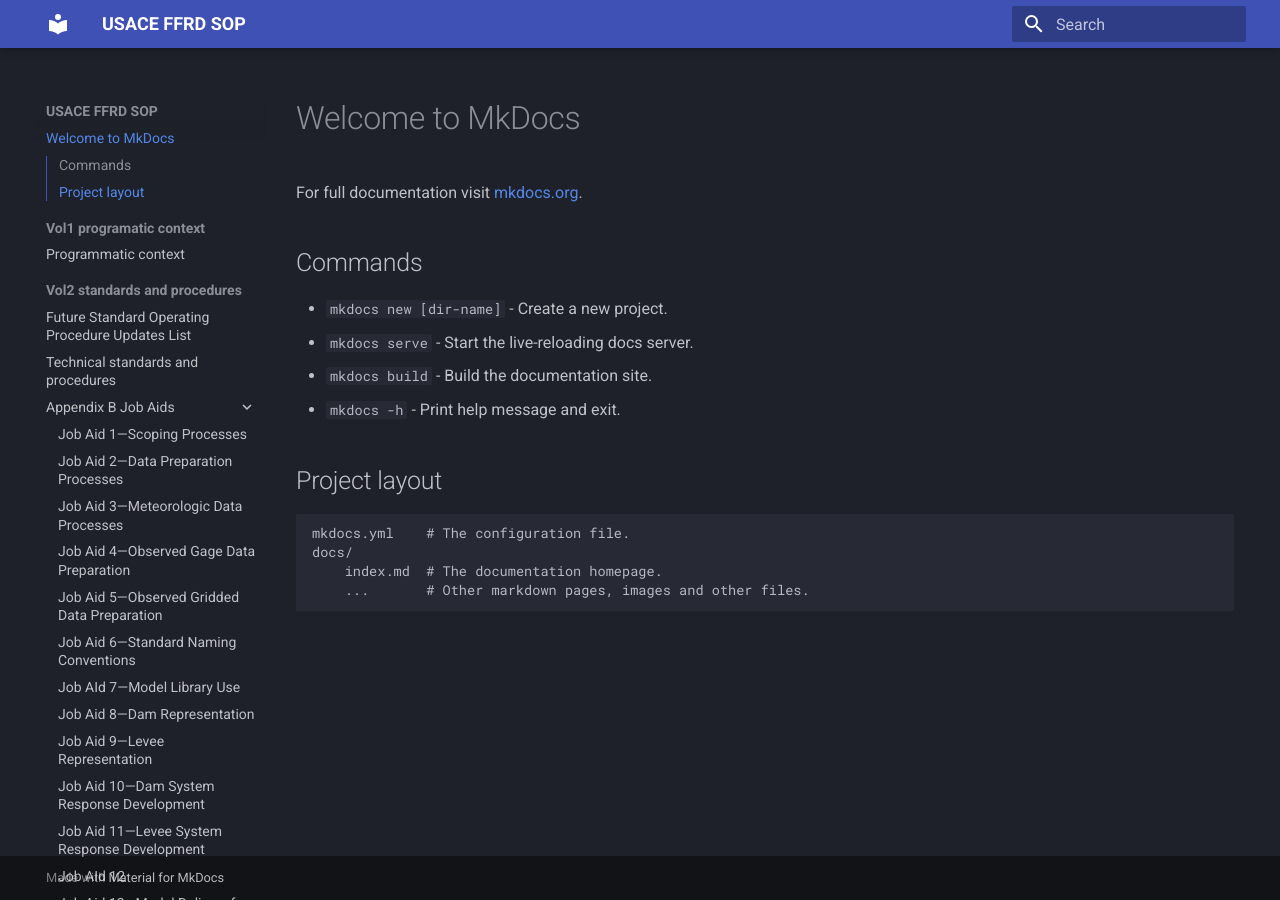
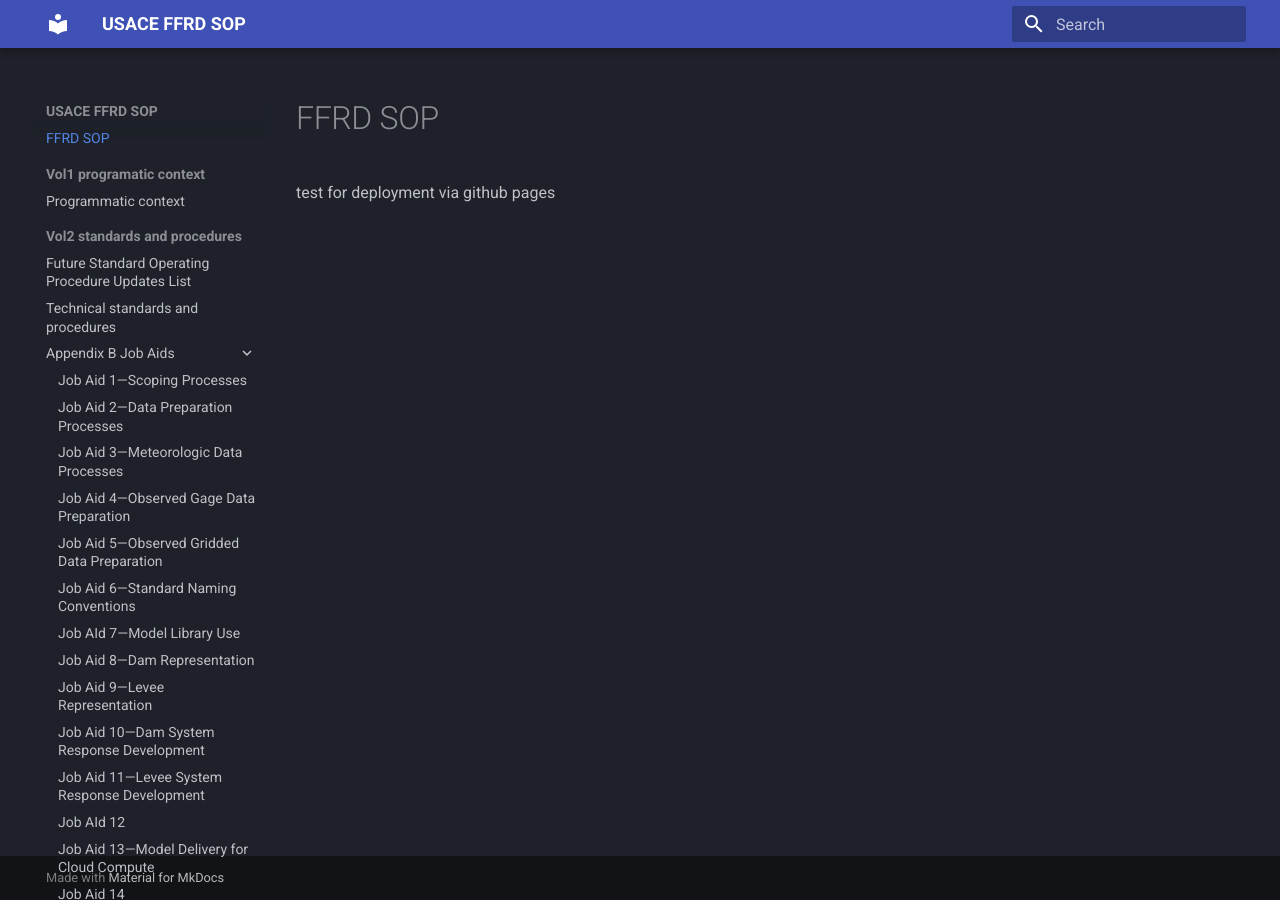
Before and after one commit to CorbyLewis/ffrd-sop, an MkDocs documentation site: the page built from docs/index.md, in a window 1280 px wide. Built offline with MkDocs 1.6.1 and Material for MkDocs 9.7.7, drawn with Linux system fonts in a browser that asks for light colours.

Commit message:
Update index.md

```diff
--- a/docs/index.md
+++ b/docs/index.md
@@ -1,17 +1,3 @@
-# Welcome to MkDocs
+# FFRD SOP
 
-For full documentation visit [mkdocs.org](https://www.mkdocs.org).
-
-## Commands
-
-* `mkdocs new [dir-name]` - Create a new project.
-* `mkdocs serve` - Start the live-reloading docs server.
-* `mkdocs build` - Build the documentation site.
-* `mkdocs -h` - Print help message and exit.
-
-## Project layout
-
-    mkdocs.yml    # The configuration file.
-    docs/
-        index.md  # The documentation homepage.
-        ...       # Other markdown pages, images and other files.
+test for deployment via github pages
```
